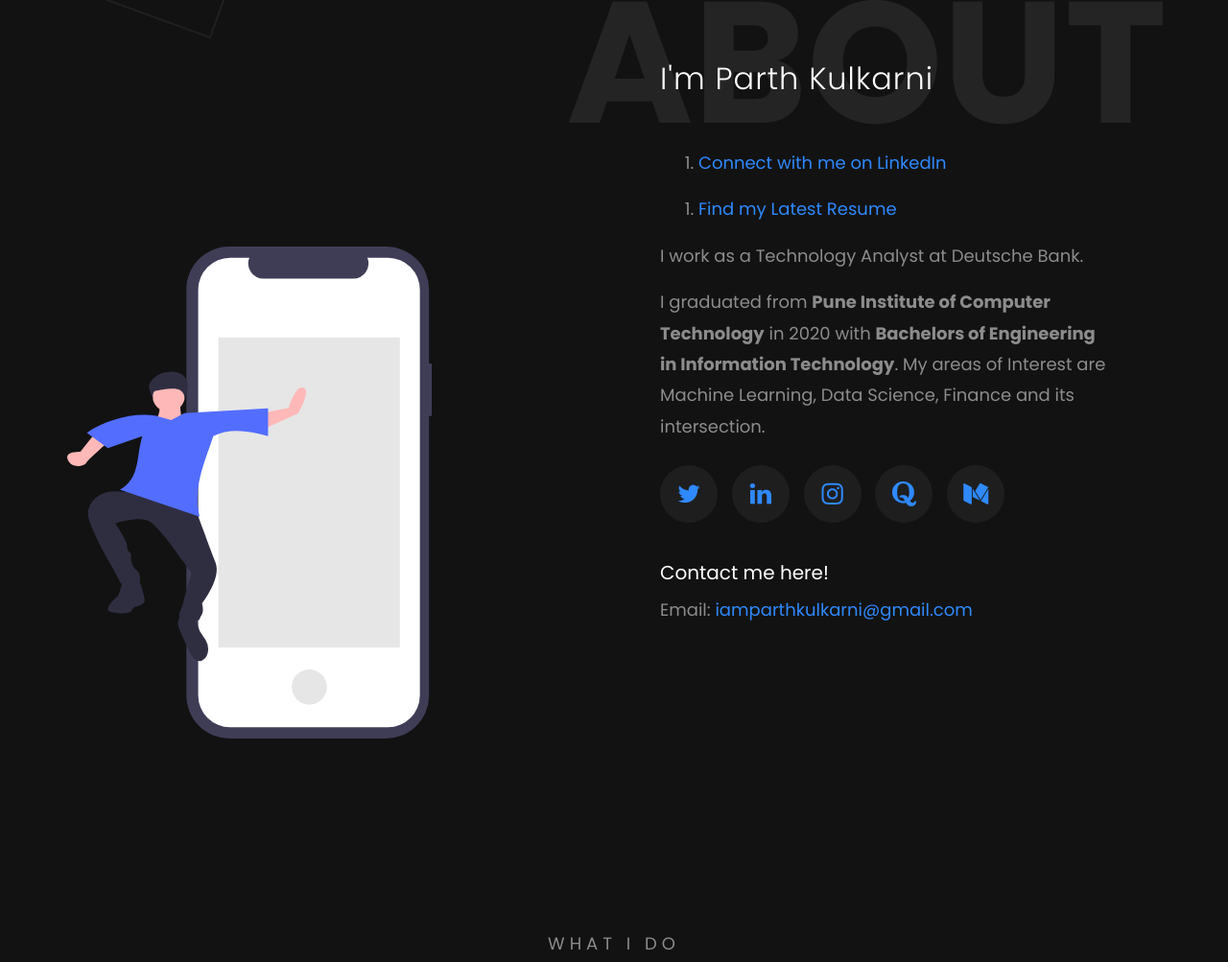
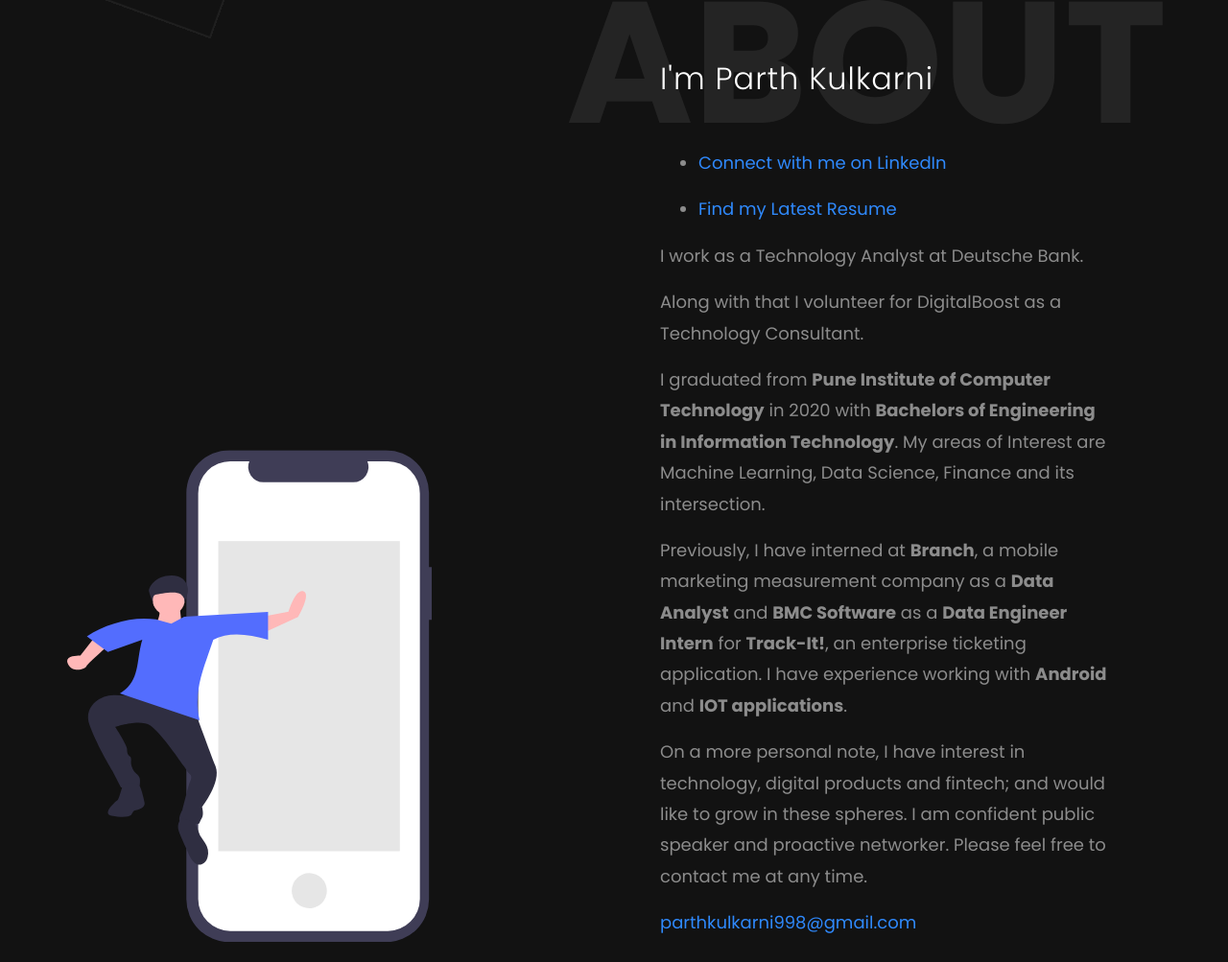
Before and after one commit to kulkarniparth/kulkarniparth.github.io, a plain HTML site: page index.html in a window 1280 px wide. Shown: the part 916-1919 px from the top of the page at 96% size. Drawn offline with Linux system fonts and the light colour scheme; some packages are replaced by stand-ins of ours; no server answers; files whose address does not match are found by name.

Commit message:
Update index.html

```diff
--- a/index.html
+++ b/index.html
@@ -87,26 +87,20 @@
                 <h1 class="bold-text">About</h1>
                 <div class="p-5">
                   <h2 class="mb-5">I'm Parth Kulkarni</h2>
-                  <ol>
+                  <ul>
                     <li><a href="https://www.linkedin.com/in/kulkarniparth">Connect with me on LinkedIn</a></li>
-                  </ol>
-                  <ol>
+                  </ul>
+                  <ul>
                     <li><a href="https://www.linkedin.com/in/kulkarniparth">Find my Latest Resume</a></li>
-                  </ol>
+                  </ul>
 
                   <p>I work as a Technology Analyst at Deutsche Bank.</p>
+                  <p>Along with that I volunteer for DigitalBoost as a Technology Consultant.</p>
                   <p>I graduated from <b>Pune Institute of Computer Technology</b> in 2020 with <b>Bachelors of Engineering in Information Technology</b>. My areas of Interest are Machine Learning, Data Science, Finance and its intersection.</p>
-                  <p></p>
-                  <ul class="ftco-footer-social list-unstyled mt-4">
-                    <li><a href="https://twitter.com/_KulkarniParth"><span class="icon-twitter"></span></a></li>
-                    <li><a href="https://www.linkedin.com/in/kulkarniparth"><span class="icon-linkedin"></span></a></li>
-                    <li><a href="https://www.instagram.com/_kulkarniparth/"><span class="icon-instagram"></span></a></li>
-                    <li><a href="https://www.quora.com/profile/Parth-Kulkarni-16"><span class="icon-quora"></span></a></li>
-                    <li><a href="https://medium.com/@kulkarniparth"><span class="icon-medium"></span></a></li>
-                  </ul>
-                  <h5>Contact me here!</h5>
-                  <p>Email: <a href="iamparthkulkarni@gmail.com">iamparthkulkarni@gmail.com</a></p>
-                  <!-- <p>Phone: <a href="#">(123)-456-789</a></p> -->
+                  <p>Previously, I have interned at <b>Branch</b>, a mobile marketing measurement company as a <b>Data Analyst</b> and <b>BMC Software</b> as a <b>Data Engineer Intern</b> for <b>Track-It!</b>, an enterprise ticketing application. I have experience working with <b>Android</b> and <b>IOT applications</b>.</p>
+                  <p>On a more personal note, I have interest in technology, digital products and fintech; and would like to grow in these spheres. I am confident public speaker and proactive networker. Please feel free to contact me at any time.</p>
+                  <p><a href="iamparthkulkarni@gmail.com">parthkulkarni998@gmail.com</a></p>
+
                 </div>
               </div>
             </div>
```
